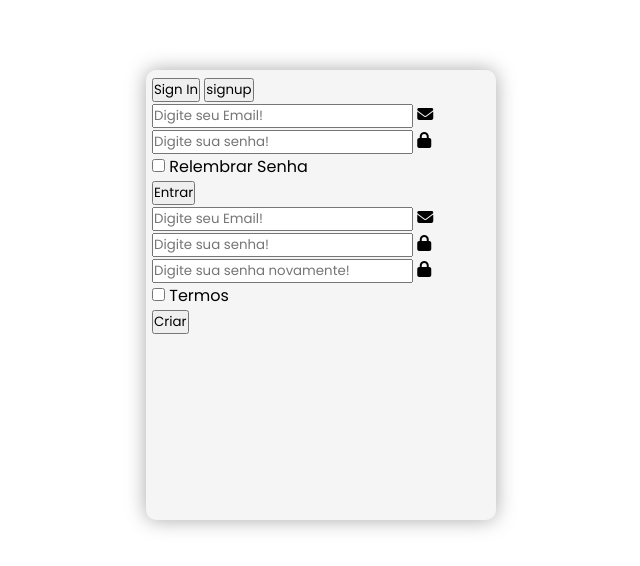
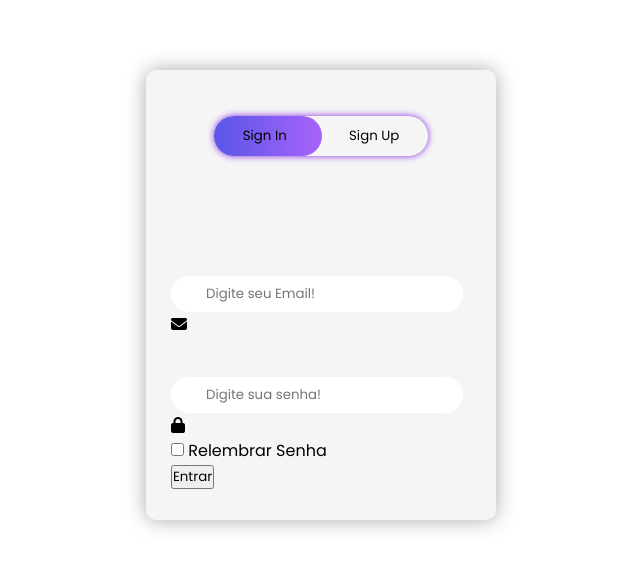
Before and after one commit to Eduardodiniz05/signin-up-page, a plain HTML site: page public/index.html in a window 1280 px wide. Shown: the part 105-671 px from the top of the page, without its empty margins (319-959 px from the left). Drawn offline with Linux system fonts and the light colour scheme.

Commit message:
estilização de botões e finalização do css

```diff
--- a/public/index.html
+++ b/public/index.html
@@ -14,7 +14,7 @@
         <div class="buttons-form">
             <div class="btn-color"></div>
             <button id="btn-signin">Sign In</button>
-            <button id="btn-signup">signup</button>
+            <button id="btn-signup">Sign Up</button>
         </div>
         <!-- formulario de SignIn -->
         <form  id="signin">
--- a/public/styles.css
+++ b/public/styles.css
@@ -20,6 +20,7 @@ body {
     padding: 6px;
     width: 350px;
     height: 450px;
+    display: flex;
     flex-direction: column;
     align-items: center;
     position: relative;
@@ -27,3 +28,42 @@ body {
     border-radius: 10px;
     box-shadow: 0 0 20px 0 darkgrey;
 }
+
+form {
+    position: relative;
+    margin-top: 80px;
+    transition: .5s;
+    width: 300px;
+    height: 400px
+}
+
+.buttons-form {
+    margin-top: 40px;
+    position: relative;
+    border-radius: 30px;
+    box-shadow: 0 0 7px 0 blueviolet;
+}
+.buttons-form button {
+    cursor: pointer;
+    background: transparent;
+    border: none;
+    position: relative;
+    padding:  10px 29px;
+}
+
+.btn-color {
+    position: absolute;
+    width: 108px;
+    height: 100%;
+    background: linear-gradient( to right, #5956e9, #a963f8 );
+    border-radius: 30px;
+    transition: .3s;
+}
+
+input[type= "text"], input[type="password"] {
+    border: none;
+    margin-top: 40px;
+    border-radius: 60px;
+    padding: 8px 0 8px 35px;
+    outline: none;
+}
```
